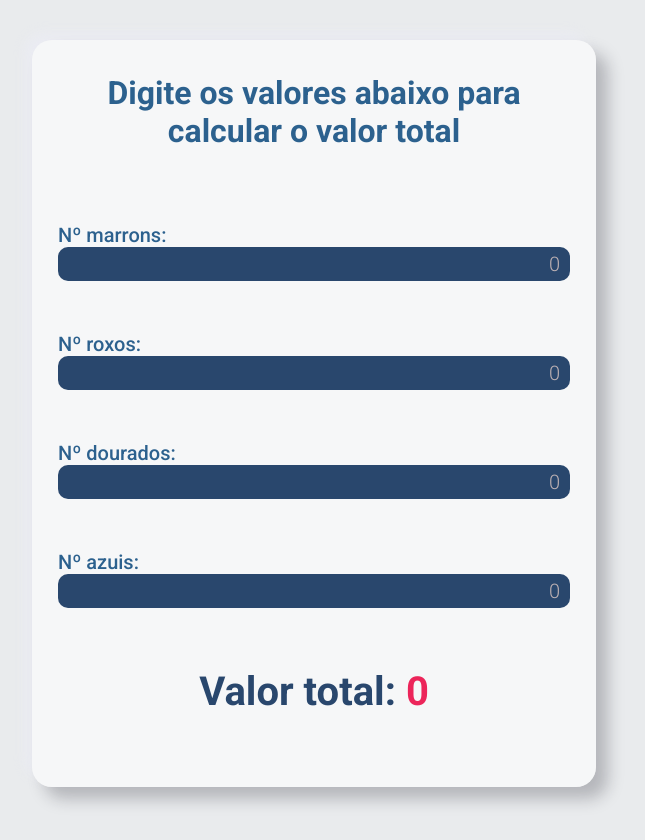
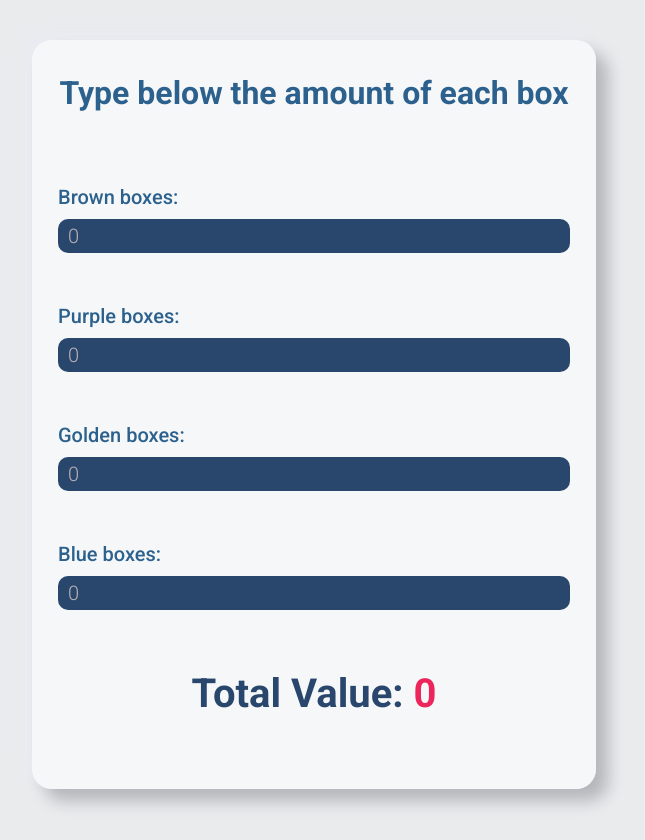
Before and after one commit to joselucassr/CalcNFTGame, a plain HTML site: page index.html in a window 1280 px wide. Shown: the whole page, without its empty margins (326-971 px from the left). Drawn offline with Linux system fonts and the light colour scheme.

Commit message:
Fixed the input align and translated to english

```diff
--- a/index.html
+++ b/index.html
@@ -31,9 +31,10 @@
         font-size: 20px;
         font-family: Roboto;
         font-weight: 300;
-        text-align: right;
+        text-align: left;
         padding: 5px 10px;
         border-radius: 10px;
+        margin-top: 10px;
       }
 
       input:focus,
@@ -115,9 +116,9 @@
   </head>
   <body>
     <div id="container">
-      <h1>Digite os valores abaixo para calcular o valor total</h1>
+      <h1>Type below the amount of each box</h1>
       <div class="inputs">
-        <label for="brownAmount">Nº marrons: </label>
+        <label for="brownAmount">Brown boxes: </label>
         <input
           type="number"
           id="brownAmount"
@@ -128,7 +129,7 @@
       </div>
 
       <div class="inputs">
-        <label for="purpleAmount">Nº roxos: </label>
+        <label for="purpleAmount">Purple boxes: </label>
         <input
           type="number"
           id="purpleAmount"
@@ -139,7 +140,7 @@
       </div>
 
       <div class="inputs">
-        <label for="goldAmount">Nº dourados: </label>
+        <label for="goldAmount">Golden boxes: </label>
         <input
           type="number"
           id="goldAmount"
@@ -150,7 +151,7 @@
       </div>
 
       <div class="inputs">
-        <label for="blueAmount">Nº azuis: </label>
+        <label for="blueAmount">Blue boxes: </label>
         <input
           type="number"
           id="blueAmount"
@@ -160,7 +161,7 @@
         />
       </div>
 
-      <h2>Valor total: <span id="totalValue">0</span></h2>
+      <h2>Total Value: <span id="totalValue">0</span></h2>
     </div>
 
     <script>
```
